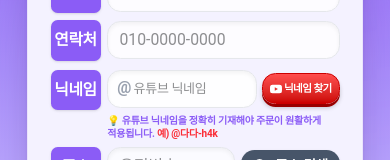
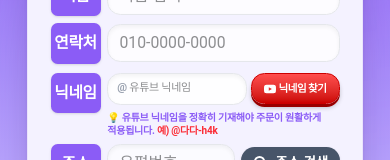
Before and after one commit to dlsekals/boramall, a Next.js app: page / in a window 390 px wide. Shown: the part 272-432 px from the top of the page. Built offline with nearby package versions, Linux system fonts and the light colour scheme; no server answers; the database is empty.

Commit message:
style: switch nickname layout to absolute percentage scaling to guarantee mobile fit

```diff
--- a/app/page.tsx
+++ b/app/page.tsx
@@ -455,9 +455,9 @@ function LoginContent() {
                 <div className="flex items-start gap-1.5 sm:gap-2 pt-0.5">
                   <label className="w-[50px] shrink-0 flex items-center justify-center bg-[#8b5cf6] py-2 sm:py-3 rounded-md text-sm font-bold text-white tracking-tight shadow-sm">닉네임</label>
                   <div className="flex-1 min-w-0 flex flex-col gap-0.5 sm:gap-1">
-                    <div className="flex items-center gap-1 sm:gap-2 min-w-0">
-                      <div className={`flex items-center flex-1 min-w-0 border rounded-xl overflow-hidden focus-within:ring-2 focus-within:ring-[#8b5cf6] transition-colors shadow-inner ${emptyFields.includes('nickname') ? 'border-red-500 bg-red-50' : 'border-gray-200 bg-white/90'}`}>
-                        <span className="pl-2 sm:pl-3 pr-0.5 sm:pr-1 text-gray-400 font-bold select-none cursor-default py-1.5 sm:py-2.5 text-sm sm:text-base">@</span>
+                    <div className="flex items-center justify-between w-full">
+                      <div className={`flex items-center w-[60%] sm:w-[65%] border rounded-xl overflow-hidden focus-within:ring-2 focus-within:ring-[#8b5cf6] transition-colors shadow-inner ${emptyFields.includes('nickname') ? 'border-red-500 bg-red-50' : 'border-gray-200 bg-white/90'}`}>
+                        <span className="pl-2 sm:pl-3 pr-0.5 sm:pr-1 text-gray-400 font-bold select-none cursor-default py-1.5 sm:py-2.5 text-[11px] sm:text-base shrink-0">@</span>
                         <input
                           name="nickname"
                           type="text"
@@ -469,18 +469,18 @@ function LoginContent() {
                             }
                           }}
                           placeholder="유튜브 닉네임"
-                          className="flex-1 min-w-0 pr-1.5 sm:pr-2.5 py-1.5 sm:p-2.5 focus:outline-none text-[13px] sm:text-base tracking-tight bg-transparent"
+                          className="w-full min-w-0 pr-1.5 sm:pr-2.5 py-1.5 sm:p-2.5 focus:outline-none text-[11px] sm:text-base tracking-tight bg-transparent"
                         />
                       </div>
                       <button
                         type="button"
                         onClick={() => window.open('https://youtube.com/handle', '_blank')}
-                        className="px-1.5 py-1.5 sm:px-2.5 sm:py-2 bg-gradient-to-b from-[#ff4d4d] to-[#cc0000] text-white rounded-xl font-bold text-[10.5px] sm:text-xs tracking-tighter sm:tracking-normal shadow-[0_3px_0_#990000,0_4px_4px_rgba(0,0,0,0.2)] active:shadow-[0_0px_0_#990000,0_1px_2px_rgba(0,0,0,0.3)] active:translate-y-[3px] transition-all shrink-0 flex items-center justify-center gap-0.5 sm:gap-1.5 border border-[#cc0000]"
+                        className="w-[38%] sm:w-[33%] py-1.5 sm:py-2 bg-gradient-to-b from-[#ff4d4d] to-[#cc0000] text-white rounded-xl font-bold text-[10.5px] sm:text-xs tracking-tighter sm:tracking-normal shadow-[0_3px_0_#990000,0_4px_4px_rgba(0,0,0,0.2)] active:shadow-[0_0px_0_#990000,0_1px_2px_rgba(0,0,0,0.3)] active:translate-y-[3px] transition-all flex items-center justify-center gap-0.5 sm:gap-1.5 border border-[#cc0000]"
                       >
-                        <svg viewBox="0 0 24 24" fill="currentColor" className="w-[12px] h-[12px] sm:w-[14px] sm:h-[14px]">
+                        <svg viewBox="0 0 24 24" fill="currentColor" className="w-[12px] h-[12px] sm:w-[14px] sm:h-[14px] shrink-0">
                           <path d="M23.498 6.186a3.016 3.016 0 0 0-2.122-2.136C19.505 3.545 12 3.545 12 3.545s-7.505 0-9.377.505A3.017 3.017 0 0 0 .502 6.186C0 8.07 0 12 0 12s0 3.93.502 5.814a3.016 3.016 0 0 0 2.122 2.136c1.871.505 9.376.505 9.376.505s7.505 0 9.377-.505a3.015 3.015 0 0 0 2.122-2.136C24 15.93 24 12 24 12s0-3.93-.502-5.814zM9.545 15.568V8.432L15.818 12l-6.273 3.568z"/>
                         </svg>
-                        <span>닉네임 찾기</span>
+                        <span className="truncate">닉네임 찾기</span>
                       </button>
                     </div>
                     <div className="flex flex-col gap-0.5 sm:gap-1 mt-1">
```
